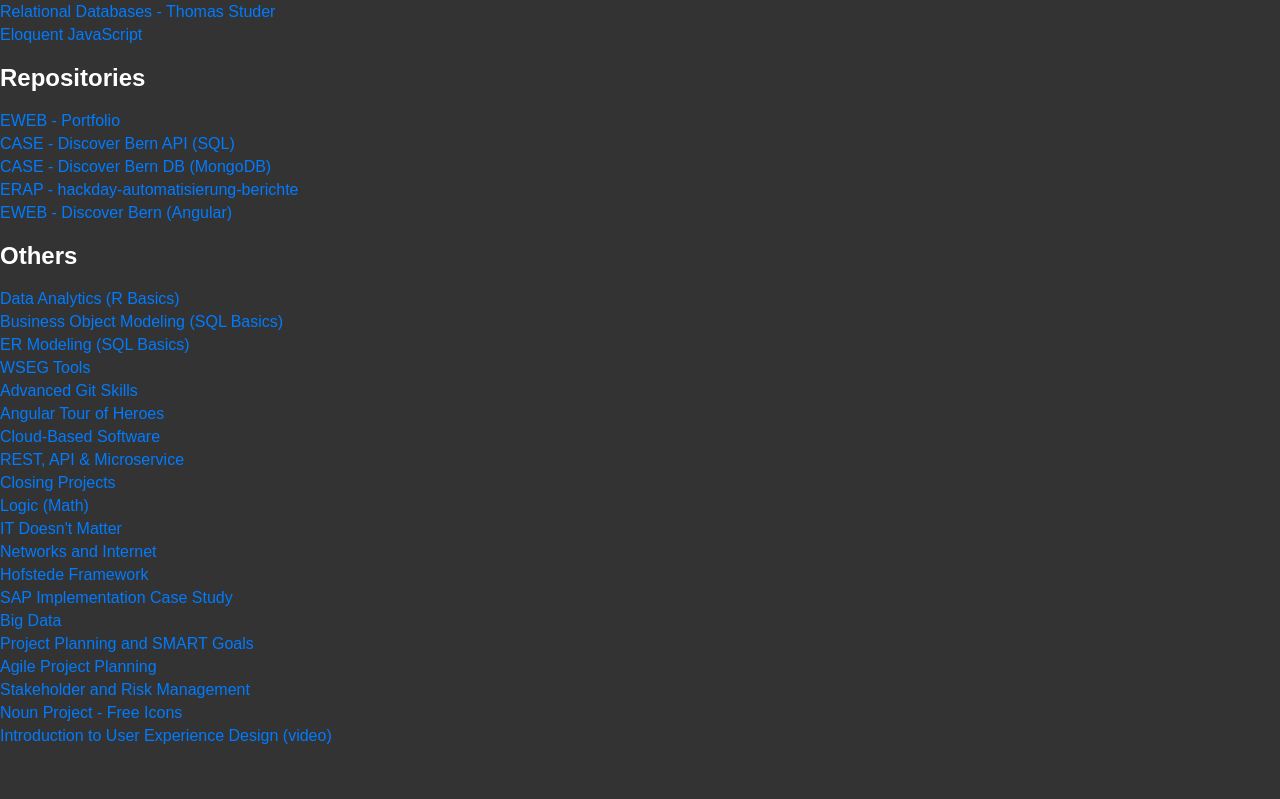
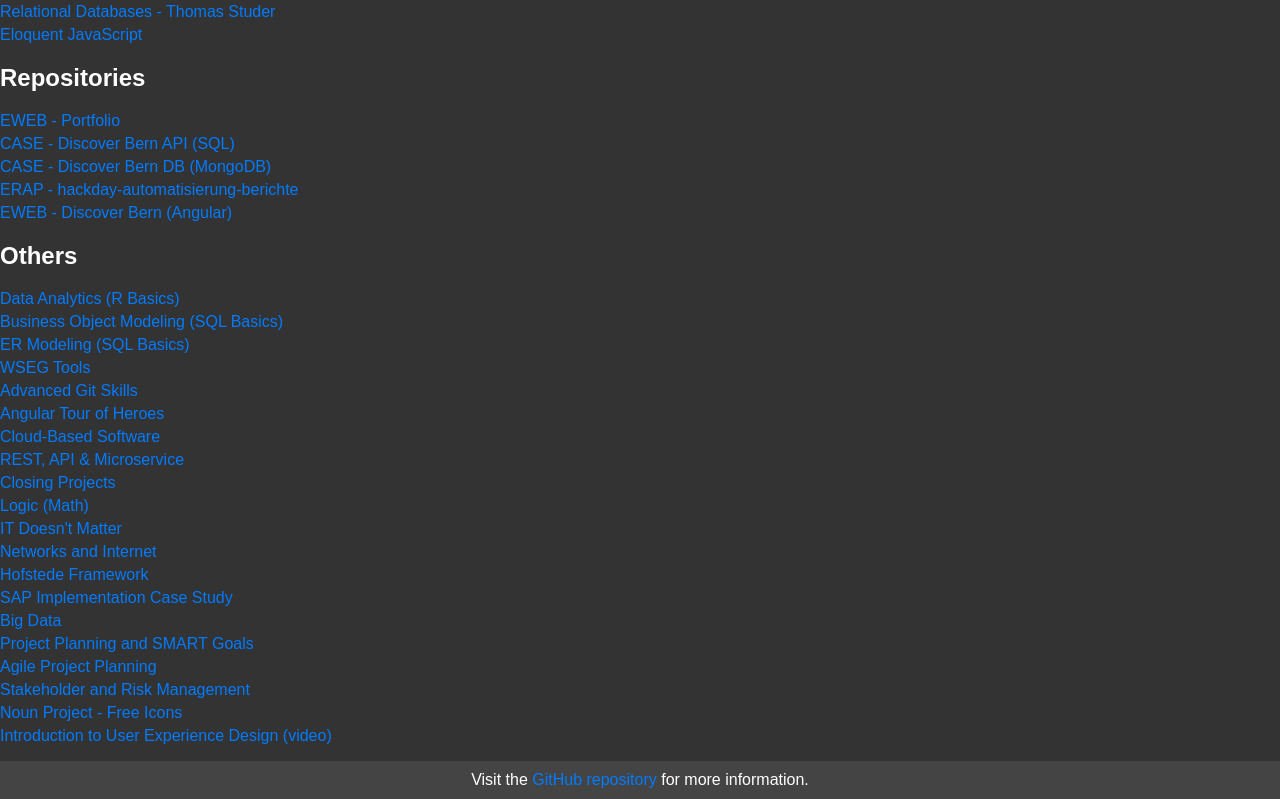
Before and after one commit to LANGB4/BFH-Resource-Hub, a plain HTML site: page index.html in a window 1280 px wide. Shown: the part 618-1417 px from the top of the page. Before the commit the page ends 1379 px from the top, so only its background shows below. Drawn offline with Linux system fonts and the light colour scheme.

Commit message:
title and footer fixed

```diff
--- a/index.html
+++ b/index.html
@@ -3,12 +3,12 @@
   <head>
     <meta charset="UTF-8" />
     <meta name="viewport" content="width=device-width, initial-scale=1.0" />
-    <title>Course List</title>
+    <title>Resource Hub</title>
     <link rel="stylesheet" href="styles.css" />
   </head>
   <body>
+    <h1>BFH Resource Hub</h1>
     <div class="container">
-      <h1>Course List</h1>
       <h2>Courses</h2>
       <ul id="coursesList"></ul>
 
@@ -28,5 +28,15 @@
     <div id="tooltip" class="tooltip"></div>
 
     <script src="script.js" type="module"></script>
+
+    <footer>
+      <p>
+        Visit the
+        <a href="https://github.com/LANGB4/BFH-Resource-Hub"
+          >GitHub repository</a
+        >
+        for more information.
+      </p>
+    </footer>
   </body>
 </html>
```
